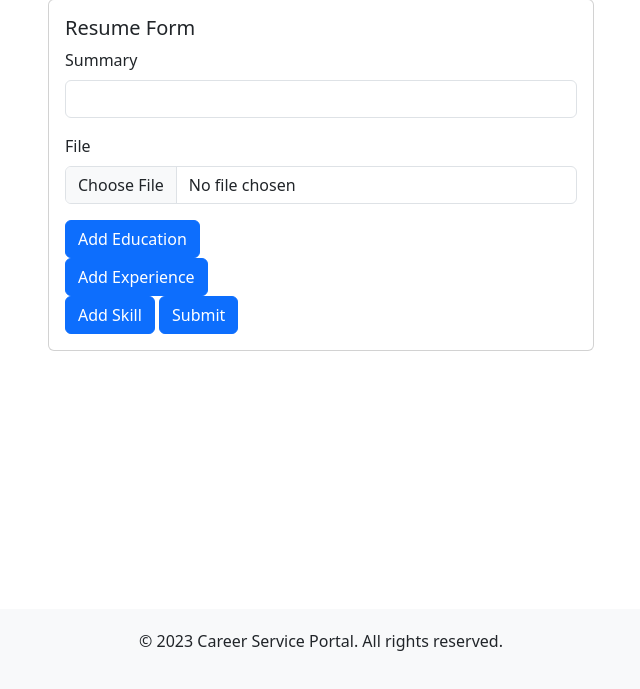
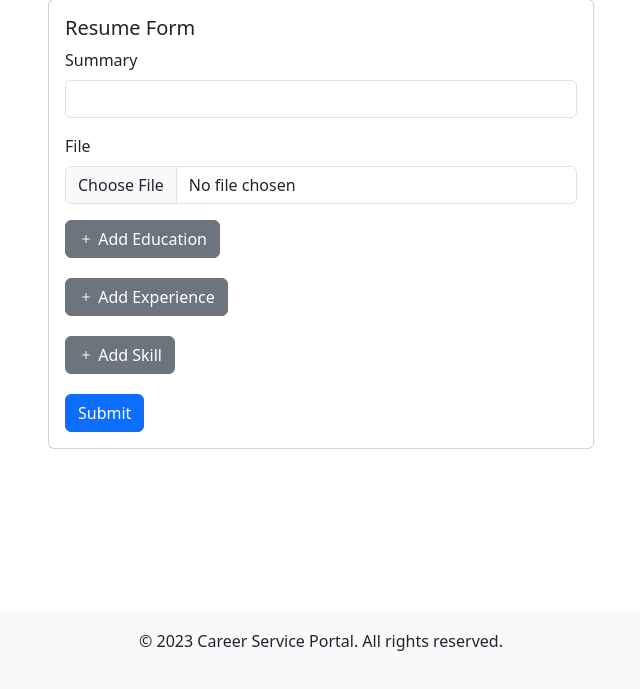
Before and after one commit to harshchauhdary/Job-Portal_SOEN6011_Summer2023, a Django app: template job_portal/templates/candidates/resumeFormTemplate.html in a window 1280 px wide. Shown: the part 111-800 px from the top of the page, without its empty margins (319-959 px from the left). Run offline with Django 4.2, Linux system fonts and the light colour scheme; the template is opened without the code that fills it: values that come from a table or form of the project are taken from there, others are empty.

Commit message:
fixed issue with adding multiple fields in resume

```diff
--- a/job_portal/candidate/forms.py
+++ b/job_portal/candidate/forms.py
@@ -14,7 +14,7 @@ class EducationForm(forms.ModelForm):
             "end_date": forms.DateInput(attrs={'class': 'form-control', 'type': 'date'}),
         }
 
-EducationFormSet = inlineformset_factory(Resume, Education, form=EducationForm, extra=1)
+EducationFormSet = inlineformset_factory(Resume, Education, form=EducationForm, extra=0)
 
 class SkillForm(forms.ModelForm):
     class Meta:
@@ -24,7 +24,7 @@ class SkillForm(forms.ModelForm):
             "name": forms.TextInput(attrs={'class': 'form-control'}),
         }
 
-SkillFormSet = inlineformset_factory(Resume, Skill, form=SkillForm, extra=1)
+SkillFormSet = inlineformset_factory(Resume, Skill, form=SkillForm, extra=0)
 
 class ExperienceForm(forms.ModelForm):
     class Meta:
@@ -37,7 +37,7 @@ class ExperienceForm(forms.ModelForm):
             "end_date": forms.DateInput(attrs={'class': 'form-control', 'type': 'date'}),
         }
 
-ExperienceFormSet = inlineformset_factory(Resume, Experience, form=ExperienceForm, extra=1)
+ExperienceFormSet = inlineformset_factory(Resume, Experience, form=ExperienceForm, extra=0)
 
 class ResumeForm(forms.ModelForm):
     # add more fields
--- a/job_portal/templates/candidates/resumeFormTemplate.html
+++ b/job_portal/templates/candidates/resumeFormTemplate.html
@@ -29,7 +29,8 @@
                 {{ education_formset.empty_form.as_table }}
               </div>
             </div>
-            <button type="button" class="btn btn-primary" id="add-education">Add Education</button>
+            <button type="button" class="btn btn-secondary" id="add-education" style="margin-bottom: 20px;"><i class="bi bi-plus"></i> Add Education</button>
+
 
             <div id="experience-formset">
               {{ experience_formset.management_form }}
@@ -40,7 +41,7 @@
                 {{ experience_formset.empty_form.as_table }}
               </div>
             </div>
-            <button type="button" class="btn btn-primary" id="add-experience">Add Experience</button>
+            <button type="button" class="btn btn-secondary" id="add-experience" style="margin-bottom: 20px;"><i class="bi bi-plus"></i> Add Experience</button>
 
             <div id="skill-formset">
               {{ skill_formset.management_form }}
@@ -51,10 +52,12 @@
                 {{ skill_formset.empty_form.as_table }}
               </div>
             </div>
-            <button type="button" class="btn btn-primary" id="add-skill">Add Skill</button>
+            <button type="button" class="btn btn-secondary" id="add-skill" style="margin-bottom: 20px;"><i class="bi bi-plus"></i> Add Skill</button>
 
             <!-- Rest of the template remains the same -->
-            <button type="submit" class="btn btn-primary">Submit</button>
+            <div>
+              <button type="submit" class="btn btn-primary">Submit</button>
+            </div>
           </form>
         </div>
       </div>
@@ -72,6 +75,7 @@ document.addEventListener("DOMContentLoaded", function () {
       form.id = prefix + "-form-" + formIdx;
       form.style.display = "block";
       form.classList.add("formset");
+      form.innerHTML = form.innerHTML.replace(/__prefix__/g, formIdx);
       document.getElementById(prefix + "-formset").appendChild(form);
 
       // Update the TOTAL_FORMS count
@@ -80,6 +84,7 @@ document.addEventListener("DOMContentLoaded", function () {
     });
   });
 });
+
 </script>
 
 {% endblock %}
```
Also changed, not shown: job_portal/db.sqlite3.
